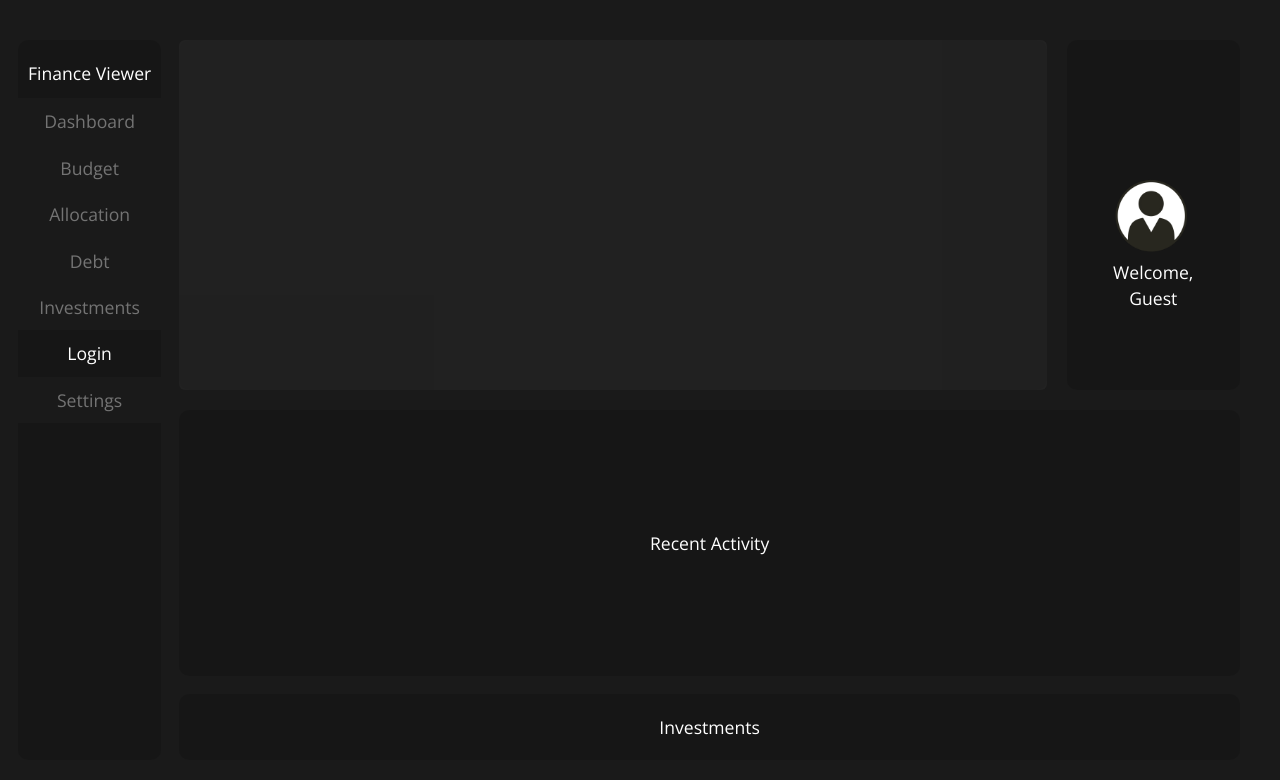
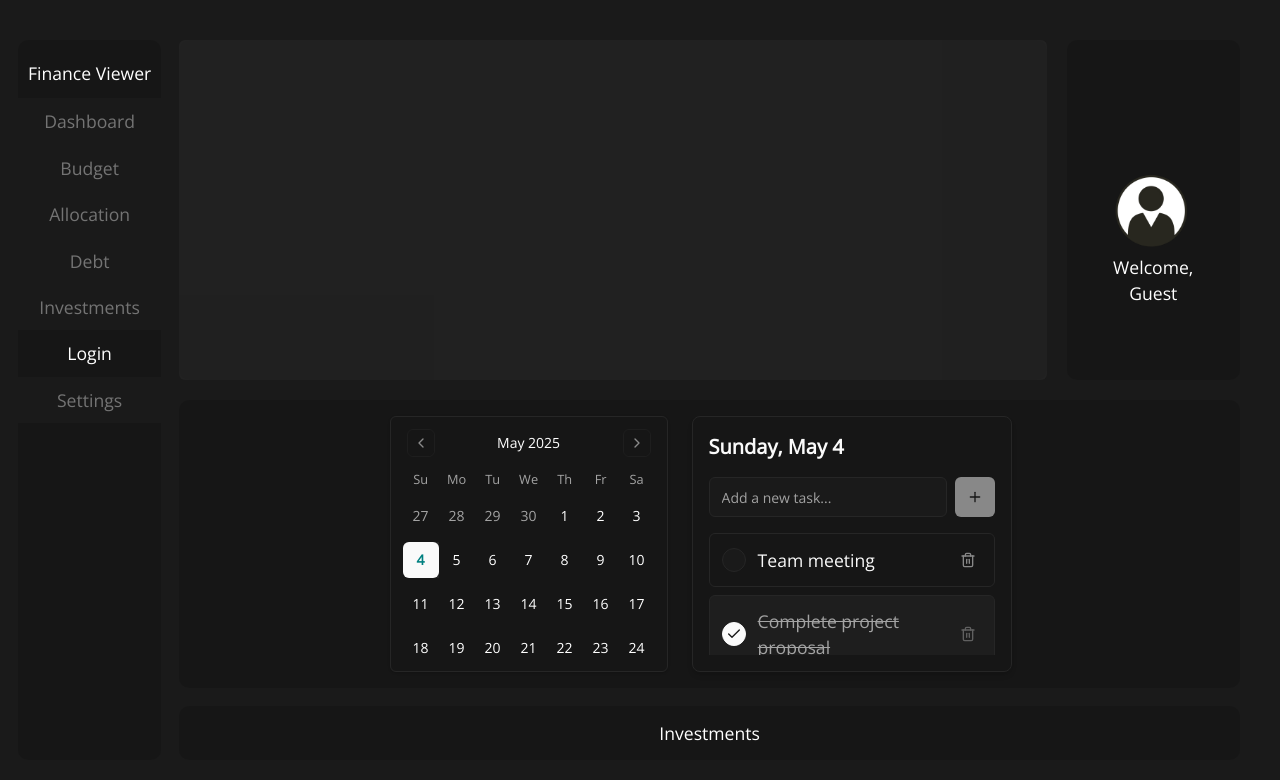
Before and after one commit to Nikoloz97/finance-viewer-v2, a Next.js app: page /dashboard in a window 1280 px wide. Shown: the top 780 px of the page. Built offline with nearby package versions, Linux system fonts and the light colour scheme.

Commit message:
Dashboard: added shadcn calendar component; created financial calendar section

```diff
--- a/package.json
+++ b/package.json
@@ -31,7 +31,7 @@
     "mongodb": "^6.13.0",
     "next": "15.1.6",
     "react": "^19.0.0",
-    "react-day-picker": "^9.5.1",
+    "react-day-picker": "^8.10.1",
     "react-dom": "^19.0.0",
     "react-hook-form": "^7.54.2",
     "react-responsive": "^10.0.0",
--- /dev/null
+++ b/src/app/dashboard/finanical-calendar.tsx
@@ -0,0 +1,210 @@
+"use client";
+
+import * as React from "react";
+import { Calendar } from "@/components/ui/calendar";
+import { Card } from "@/components/ui/card";
+import { Input } from "@/components/ui/input";
+import { Button } from "@/components/ui/button";
+import { Check, Plus, Trash2 } from "lucide-react";
+import { cn } from "@/lib/utils";
+
+// Define the Todo type
+interface Todo {
+  id: string;
+  text: string;
+  date: Date;
+  completed: boolean;
+}
+
+export default function FinancialCalendar() {
+  const [date, setDate] = React.useState<Date | undefined>(new Date());
+  const [todos, setTodos] = React.useState<Todo[]>([
+    {
+      id: "1",
+      text: "Team meeting",
+      date: new Date(),
+      completed: false,
+    },
+    {
+      id: "2",
+      text: "Complete project proposal",
+      date: new Date(),
+      completed: true,
+    },
+    {
+      id: "3",
+      text: "Send weekly report",
+      date: new Date(),
+      completed: false,
+    },
+  ]);
+  const [newTodoText, setNewTodoText] = React.useState("");
+
+  // Filter todos for the selected date
+  const todosForSelectedDate = React.useMemo(() => {
+    if (!date) return [];
+
+    return todos.filter(
+      (todo) =>
+        todo.date.getDate() === date.getDate() &&
+        todo.date.getMonth() === date.getMonth() &&
+        todo.date.getFullYear() === date.getFullYear()
+    );
+  }, [todos, date]);
+
+  // Add a new todo
+  const addTodo = () => {
+    if (!newTodoText.trim() || !date) return;
+
+    const newTodo: Todo = {
+      id: Date.now().toString(),
+      text: newTodoText,
+      date: new Date(date),
+      completed: false,
+    };
+
+    setTodos([...todos, newTodo]);
+    setNewTodoText("");
+  };
+
+  // Toggle todo completion
+  const toggleTodo = (id: string) => {
+    setTodos(
+      todos.map((todo) =>
+        todo.id === id ? { ...todo, completed: !todo.completed } : todo
+      )
+    );
+  };
+
+  // Delete a todo
+  const deleteTodo = (id: string) => {
+    setTodos(todos.filter((todo) => todo.id !== id));
+  };
+
+  // Handle key press for adding todo
+  const handleKeyPress = (e: React.KeyboardEvent) => {
+    if (e.key === "Enter") {
+      addTodo();
+    }
+  };
+
+  // Check if a date has todos
+  const hasTodos = React.useCallback(
+    (day: Date) => {
+      return todos.some(
+        (todo) =>
+          todo.date.getDate() === day.getDate() &&
+          todo.date.getMonth() === day.getMonth() &&
+          todo.date.getFullYear() === day.getFullYear()
+      );
+    },
+    [todos]
+  );
+
+  return (
+    <div className="flex flex-col md:flex-row gap-6 w-full h-full max-w-2xl mx-auto p-4">
+      <div className="flex items-center h-full">
+        <Calendar
+          mode="single"
+          selected={date}
+          onSelect={setDate}
+          className="rounded-md border shadow overflow-y-auto h-full"
+          modifiers={{ hasEvent: hasTodos }}
+          modifiersStyles={{
+            hasEvent: {
+              color: "teal",
+              fontWeight: "bold",
+            },
+          }}
+        />
+      </div>
+
+      <Card className="md:w-1/2 p-4 shadow-md bg-transparent">
+        <div className="flex flex-col h-full">
+          <div className="flex items-center justify-between mb-4">
+            <h2 className="text-xl font-semibold">
+              {date
+                ? date.toLocaleDateString("en-US", {
+                    weekday: "long",
+                    month: "long",
+                    day: "numeric",
+                  })
+                : "Select a date"}
+            </h2>
+          </div>
+
+          <div className="flex gap-2 mb-4">
+            <Input
+              placeholder="Add a new task..."
+              value={newTodoText}
+              onChange={(e) => setNewTodoText(e.target.value)}
+              onKeyDown={handleKeyPress}
+              className="flex-1"
+            />
+            <Button
+              onClick={addTodo}
+              size="icon"
+              disabled={newTodoText.length <= 0}
+            >
+              <Plus className="h-4 w-4" />
+            </Button>
+          </div>
+
+          <div className="flex-1 overflow-auto">
+            {todosForSelectedDate.length === 0 ? (
+              <p className="text-muted-foreground text-center py-6">
+                No tasks for this day
+              </p>
+            ) : (
+              <ul className="space-y-2">
+                {todosForSelectedDate.map((todo) => (
+                  <li
+                    key={todo.id}
+                    className={cn(
+                      "flex items-center justify-between p-3 rounded-md border transition-all",
+                      todo.completed
+                        ? "bg-muted/50 text-muted-foreground"
+                        : "hover:bg-accent/10"
+                    )}
+                  >
+                    <div className="flex items-center gap-3 flex-1">
+                      <Button
+                        variant="outline"
+                        size="icon"
+                        className={cn(
+                          "h-6 w-6 rounded-full p-0 border",
+                          todo.completed && "bg-primary border-primary"
+                        )}
+                        onClick={() => toggleTodo(todo.id)}
+                      >
+                        {todo.completed && (
+                          <Check className="h-3 w-3 text-primary-foreground" />
+                        )}
+                      </Button>
+                      <span
+                        className={cn(
+                          "flex-1",
+                          todo.completed && "line-through"
+                        )}
+                      >
+                        {todo.text}
+                      </span>
+                    </div>
+                    <Button
+                      variant="ghost"
+                      size="icon"
+                      onClick={() => deleteTodo(todo.id)}
+                      className="h-7 w-7 opacity-50 hover:opacity-100"
+                    >
+                      <Trash2 className="h-4 w-4" />
+                    </Button>
+                  </li>
+                ))}
+              </ul>
+            )}
+          </div>
+        </div>
+      </Card>
+    </div>
+  );
+}
--- a/src/app/dashboard/page.tsx
+++ b/src/app/dashboard/page.tsx
@@ -4,7 +4,7 @@ import "./dashboard.css";
 import Investments from "./investments";
 import Networth from "./networth";
 import Profile from "./profile";
-import RecentActivity from "./recent-activity";
+import FinancialCalendar from "./finanical-calendar";
 
 export default function Dashboard() {
   return (
@@ -19,7 +19,7 @@ export default function Dashboard() {
       </div>
       <div className="recent-activity-investments-summary-container">
         <div className="recent-activity-container">
-          <RecentActivity />
+          <FinancialCalendar />
         </div>
         <div className="investments-summary-container">
           <Investments />
--- a/src/app/dashboard/recent-activity.tsx
+++ /dev/null
@@ -1,3 +0,0 @@
-export default function RecentActivity() {
-  return <div>Recent Activity</div>;
-}
--- /dev/null
+++ b/src/components/ui/calendar.tsx
@@ -0,0 +1,70 @@
+"use client"
+
+import * as React from "react"
+import { ChevronLeft, ChevronRight } from "lucide-react"
+import { DayPicker } from "react-day-picker"
+
+import { cn } from "@/lib/utils"
+import { buttonVariants } from "@/components/ui/button"
+
+export type CalendarProps = React.ComponentProps<typeof DayPicker>
+
+function Calendar({
+  className,
+  classNames,
+  showOutsideDays = true,
+  ...props
+}: CalendarProps) {
+  return (
+    <DayPicker
+      showOutsideDays={showOutsideDays}
+      className={cn("p-3", className)}
+      classNames={{
+        months: "flex flex-col sm:flex-row space-y-4 sm:space-x-4 sm:space-y-0",
+        month: "space-y-4",
+        caption: "flex justify-center pt-1 relative items-center",
+        caption_label: "text-sm font-medium",
+        nav: "space-x-1 flex items-center",
+        nav_button: cn(
+          buttonVariants({ variant: "outline" }),
+          "h-7 w-7 bg-transparent p-0 opacity-50 hover:opacity-100"
+        ),
+        nav_button_previous: "absolute left-1",
+        nav_button_next: "absolute right-1",
+        table: "w-full border-collapse space-y-1",
+        head_row: "flex",
+        head_cell:
+          "text-muted-foreground rounded-md w-9 font-normal text-[0.8rem]",
+        row: "flex w-full mt-2",
+        cell: "h-9 w-9 text-center text-sm p-0 relative [&:has([aria-selected].day-range-end)]:rounded-r-md [&:has([aria-selected].day-outside)]:bg-accent/50 [&:has([aria-selected])]:bg-accent first:[&:has([aria-selected])]:rounded-l-md last:[&:has([aria-selected])]:rounded-r-md focus-within:relative focus-within:z-20",
+        day: cn(
+          buttonVariants({ variant: "ghost" }),
+          "h-9 w-9 p-0 font-normal aria-selected:opacity-100"
+        ),
+        day_range_end: "day-range-end",
+        day_selected:
+          "bg-primary text-primary-foreground hover:bg-primary hover:text-primary-foreground focus:bg-primary focus:text-primary-foreground",
+        day_today: "bg-accent text-accent-foreground",
+        day_outside:
+          "day-outside text-muted-foreground aria-selected:bg-accent/50 aria-selected:text-muted-foreground",
+        day_disabled: "text-muted-foreground opacity-50",
+        day_range_middle:
+          "aria-selected:bg-accent aria-selected:text-accent-foreground",
+        day_hidden: "invisible",
+        ...classNames,
+      }}
+      components={{
+        IconLeft: ({ className, ...props }) => (
+          <ChevronLeft className={cn("h-4 w-4", className)} {...props} />
+        ),
+        IconRight: ({ className, ...props }) => (
+          <ChevronRight className={cn("h-4 w-4", className)} {...props} />
+        ),
+      }}
+      {...props}
+    />
+  )
+}
+Calendar.displayName = "Calendar"
+
+export { Calendar }
```
Also changed, not shown: 1 other file (tests, documents, lock files or other folders).
